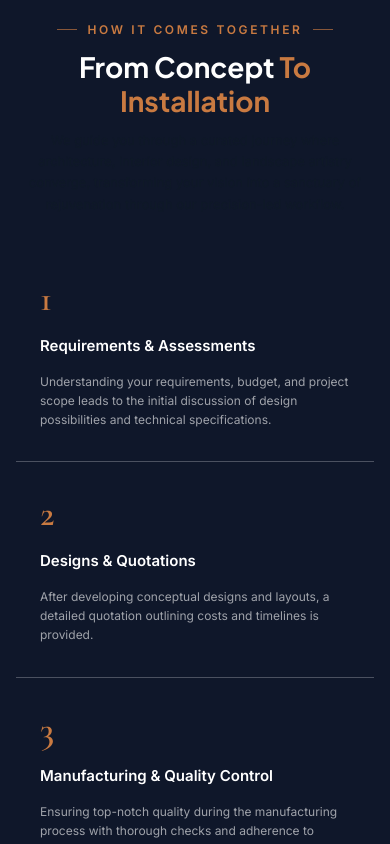
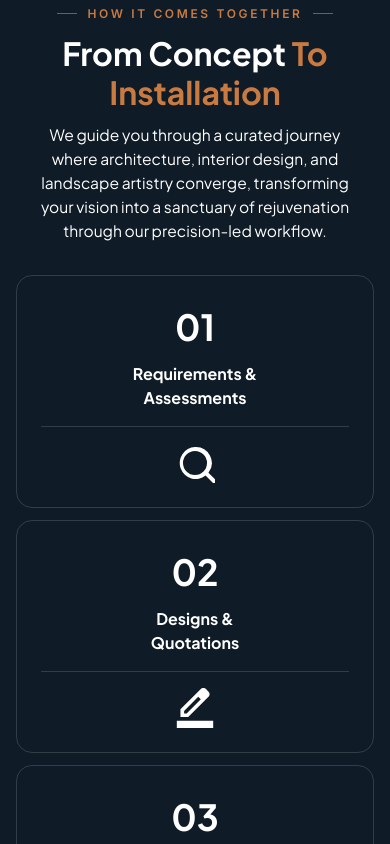
Before and after one commit to saharshcabins/saharshweb, a Next.js app: page / in a window 390 px wide. Shown: the part 6360-7204 px from the top of the page. Built offline with nearby package versions, Linux system fonts and the light colour scheme.

Commit message:
Refactor: Replace separate mobile/desktop process components with unified responsive card-based design

```diff
--- a/src/app/globals.css
+++ b/src/app/globals.css
@@ -183,40 +183,8 @@ body {
     gap: 12px;
 }
 
-/* ─── OurProcess: unified step layout ──────────────────────────── */
-.process-step-unified {
-    display: flex;
-    flex-direction: column;
-    gap: 8px;
-    padding: 32px 24px;
-    border-bottom: 1px solid var(--text-light-25);
-}
-
-.process-step-number {
-    font-family: var(--font-serif);
-    font-size: clamp(36px, 8vw, 52px);
-    font-weight: 600;
-    color: var(--color-primary);
-    line-height: 1.1;
-    letter-spacing: -0.02em;
-}
-
-.process-step-title {
-    font-family: var(--font-sans);
-    font-size: clamp(15px, 2vw, 17px);
-    font-weight: 600;
-    color: var(--text-light);
-    line-height: 1.4;
-    margin-top: 8px;
-}
-
-.process-step-desc {
-    font-family: var(--font-sans);
-    font-size: clamp(12px, 1.4vw, 13px);
-    line-height: 1.6;
-    color: var(--text-light-60);
-    margin-top: 8px;
-}
+/* ─── OurProcess: Card-based responsive layout ──────────────────── */
+/* Styling handled via Tailwind in OurProcessNew.tsx and OurProcessCardNew.tsx */
 
 /* ─── Stats Grid: asymmetric premium ───────────────────────────── */
 .stats-grid-premium {
--- a/src/components/layout/MainLayoutSmall.tsx
+++ b/src/components/layout/MainLayoutSmall.tsx
@@ -2,7 +2,7 @@ import React, { ReactNode } from "react";
 import CabinSectionMobile from "./CabinSectionMobile";
 import CabinCarouselMobile from "../ui/CabinCarouselMobile";
 import CabinSlideShowMobile from "../ui/CabinSlideShowMobile";
-import OurProcessMobile from "./OurProcessMobile";
+import OurProcessNew from "./OurProcessNew";
 import GetInTouch from "./GetInTouch";
 import ResponsiveHeroSection from "./MobileHeroSection";
 import SaharshAdvantage from "./SaharshAdvantage";
@@ -26,7 +26,7 @@ export default function MainLayoutSmall({ children }: { children: ReactNode }) {
         <OurWorkSpeaks />
         <CabinSectionMobile /> <CabinSlideShowMobile /> <SaharshAdvantage />
         <CabinCarouselMobile />
-        <OurProcessMobile />
+        <OurProcessNew />
         <GetInTouch />
         <StatsRibbon stats={homePageStats} topBorder={true} />
         <FAQSection />
--- a/src/components/layout/OurProcessMobile.tsx
+++ /dev/null
@@ -1,91 +0,0 @@
-import React from "react";
-import MultiColorTextMobile from "../shared/MultiTextBuilderMobile";
-import TextBuilderMobile from "../shared/TextBuilderMobile";
-
-const processItems = [
-  {
-    title: "Requirements & Assessments",
-    description:
-      "Understanding your requirements, budget, and project scope leads to the initial discussion of design possibilities and technical specifications.",
-  },
-  {
-    title: "Designs & Quotations",
-    description:
-      "After developing conceptual designs and layouts, a detailed quotation outlining costs and timelines is provided.",
-  },
-  {
-    title: "Manufacturing & Quality Control",
-    description:
-      "Ensuring top-notch quality during the manufacturing process with thorough checks and adherence to standards.",
-  },
-  {
-    title: "Delivery & Installation",
-    description:
-      "Careful delivery and professional installation to ensure the project is completed efficiently and safely.",
-  },
-];
-
-const OurProcessMobile = () => {
-  return (
-    <>
-    {/* ==========================================
-       HOME SECTION: DELIVERY PROCESS
-       Purpose:
-       Demystify the build journey from brief to commissioning in four structured steps.
-       Primary conversion objective:
-       Reduce friction by showing the buyer exactly what to expect from first enquiry to handover.
-    ========================================== */}
-    <section
-      id="delivery-process"
-      data-section="delivery-process"
-      className="w-full flex flex-col px-4 py-16 gap-8"
-      style={{ backgroundColor: "var(--section-dark)" }}
-    >
-      {/* Header */}
-      <div className="w-full flex flex-col gap-3 text-center items-center">
-        <p className="eyebrow-label">How It Comes Together</p>
-        <MultiColorTextMobile
-          fontSize="28px"
-          items={[
-            { text: "From Concept ", color: "light", weight: "bold" },
-            { text: "To Installation", color: "primary", weight: "bold" },
-          ]}
-        />
-        <TextBuilderMobile fontSize="13px" color="light">
-          <span className="body-text-premium">
-            We guide you through a curated journey where architecture, interior
-            design, and landscape artistry converge, transforming your vision
-            into a sanctuary of rejuvenation through our precision-led workflow.
-          </span>
-        </TextBuilderMobile>
-      </div>
-
-      {/* Process Steps — unified vertical layout */}
-      <div className="flex flex-col w-full gap-0">
-        {processItems.map((item, index) => (
-          <div
-            key={index}
-            className="process-step-unified"
-          >
-            {/* Number sits cleanly above the title */}
-            <span className="process-step-number">{index + 1}</span>
-            <span className="process-step-title">
-              {item.title.includes("&") ? (
-                <>
-                  {item.title.split("&")[0].trim()} &amp;{" "}
-                  {item.title.split("&")[1].trim()}
-                </>
-              ) : (
-                item.title
-              )}
-            </span>
-            <span className="process-step-desc">{item.description}</span>
-          </div>
-        ))}
-      </div>
-    </section>
-    </>
-  );
-};
-
-export default OurProcessMobile;
--- a/src/components/layout/OurProcessNew.tsx
+++ b/src/components/layout/OurProcessNew.tsx
@@ -45,28 +45,34 @@ const OurProcessNew: React.FC = () => {
     <section
       id="delivery-process"
       data-section="delivery-process"
-      className="bg-[var(--text-dark)] px-[7%] py-[7%]"
+      className="bg-[var(--text-dark)] px-4 py-12 md:px-[7%] md:py-[7%]"
     >
       {/* Header */}
-      <div className="flex flex-col justify-center mb-16 gap-4 w-full">
+      <div className="flex flex-col justify-center gap-3 md:gap-4 w-full mb-8 md:mb-16">
         <p className="eyebrow-label text-center">How It Comes Together</p>
+
         <MultiColorText
-          fontSize="75px"
+          fontSize="clamp(32px, 8vw, 75px)"
           className="leading-[1.2] text-center"
           items={[
             { text: "From Concept ", weight: "bold", color: "light" },
             { text: "To Installation", weight: "bold", color: "primary" },
           ]}
         />
-        <div className=" text-center">
-          <TextBuilder fontSize="20px" color="light" className="leading-[1.25]">
-           We guide you through a curated journey where architecture, interior design, and landscape artistry converge, <br />transforming your vision into a sanctuary of rejuvenation through our precision-led workflow.
+
+        <div className="text-center px-4 md:px-0">
+          <TextBuilder
+            fontSize="clamp(14px, 4vw, 20px)"
+            color="light"
+            className="leading-[1.4] md:leading-[1.25]"
+          >
+            We guide you through a curated journey where architecture, interior design, and landscape artistry converge, transforming your vision into a sanctuary of rejuvenation through our precision-led workflow.
           </TextBuilder>
         </div>
       </div>
 
-      {/* 2-Column Grid */}
-      <div className="grid grid-cols-4 gap-6">
+      {/* Responsive Grid: 1 column on mobile, 2 on tablet, 4 on desktop */}
+      <div className="grid grid-cols-1 sm:grid-cols-2 md:grid-cols-4 gap-3 md:gap-6">
         {processItems.map((item, index) => (
           <OurProcessCardNew
             key={index}
--- a/src/components/ui/OurProcessCardNew.tsx
+++ b/src/components/ui/OurProcessCardNew.tsx
@@ -16,19 +16,24 @@ const OurProcessCardNew: React.FC<OurProcessCardNewProps> = ({
 }) => {
   return (
     <div
-      className="group flex flex-col gap-8 py-10 px-12 rounded-3xl transition-all duration-300 border border-white/15 hover:border-[var(--color-primary)] w-full"
+      className="group flex flex-col gap-4 md:gap-8 py-6 md:py-10 px-6 md:px-12 rounded-2xl md:rounded-3xl transition-all duration-300 border border-white/15 hover:border-[var(--color-primary)] w-full"
     >
       {/* Number + Title */}
-      <div className="flex flex-col gap-3 text-center">
+      <div className="flex flex-col gap-2 md:gap-3 text-center">
         <TextBuilder
-          fontSize="56px"
+          fontSize="clamp(36px, 8vw, 56px)"
           weight="extrabold"
           color="light"
           className="group-hover:text-[var(--color-primary)] transition-colors duration-300"
         >
           {number}
         </TextBuilder>
-        <TextBuilder fontSize="22px" weight="bold" color="light" className="whitespace-nowrap group-hover:text-[var(--color-primary)] transition-colors duration-300">
+        <TextBuilder
+          fontSize="clamp(16px, 4vw, 22px)"
+          weight="bold"
+          color="light"
+          className="break-words md:whitespace-nowrap group-hover:text-[var(--color-primary)] transition-colors duration-300"
+        >
           {title}
         </TextBuilder>
       </div>
@@ -36,9 +41,9 @@ const OurProcessCardNew: React.FC<OurProcessCardNewProps> = ({
       {/* Divider */}
       <div className="w-full h-px bg-white/15 group-hover:bg-[var(--color-primary)] transition-colors duration-300" />
 
-      {/* Icon + Description */}
+      {/* Icon */}
       <div className="flex flex-col items-center gap-4">
-        <div className="w-[50px] h-[50px] text-white group-hover:text-[var(--color-primary)] transition-colors duration-300 flex items-center justify-center">
+        <div className="w-[40px] h-[40px] md:w-[50px] md:h-[50px] text-white group-hover:text-[var(--color-primary)] transition-colors duration-300 flex items-center justify-center">
           <Icon />
         </div>
       </div>
```
Also changed, not shown: 1 other file (tests, documents, lock files or other folders).
